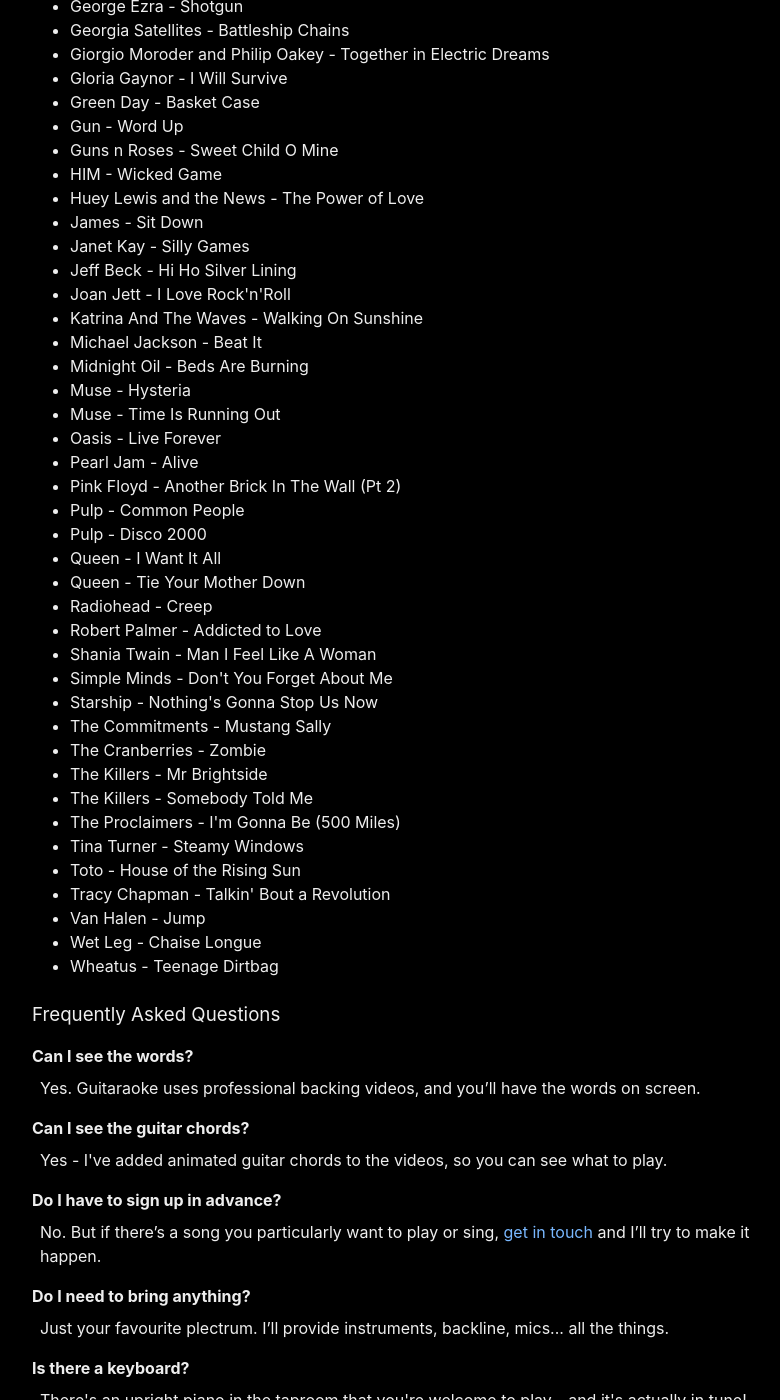
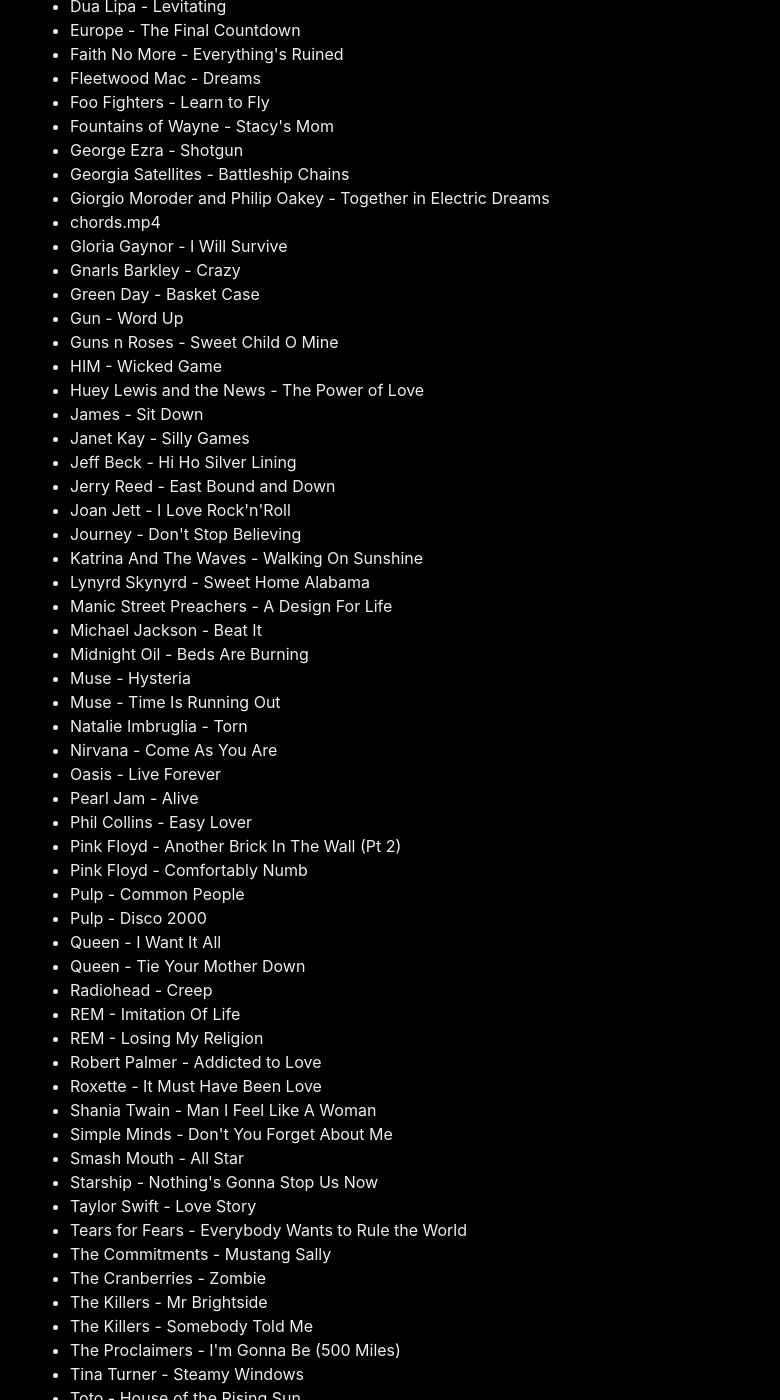
Before and after one commit to dylanbeattie/guitaraoke.live, a Jekyll site: the page built from index.md, in a window 1280 px wide and 1400 px high, scrolled down 1788 px. Shown: the whole window, without its empty margins (238-1018 px from the left). Built offline with Jekyll 4.4.1, drawn with Linux system fonts in a browser that asks for light colours; comment, search, counter and statistics services are not loaded; some of the changed text lies outside the part shown.

Commit message:
Update song list for June 2023

```diff
--- a/_includes/song-list.md
+++ b/_includes/song-list.md
@@ -1,8 +1,11 @@
 <li>4 Non Blondes - Whats Up</li>
+<li>A Star Is Born - Shallow</li>
 <li>A-Ha - Take On Me</li>
+<li>Abba - Waterloo</li>
 <li>ACDC - Highway to Hell</li>
 <li>ACDC - You Shook Me All Night Long</li>
 <li>Adele - Rolling in the Deep</li>
+<li>Aerosmith - Dream On</li>
 <li>Alannah Myles - Black Velvet</li>
 <li>Amy Winehouse - Valerie</li>
 <li>Backstreet Boys - Backstreets Back</li>
@@ -19,18 +22,23 @@
 <li>Bon Jovi - You Give Love a Bad Name</li>
 <li>Bryan Adams - Summer of 69</li>
 <li>Cher - If I Could Turn Back Time</li>
+<li>Chesney Hawkes - The One and Only</li>
 <li>Cream - Crossroads</li>
 <li>Daft Punk - Get Lucky</li>
 <li>Dire Straits - Money For Nothing</li>
 <li>Dire Straits - Sultans of Swing</li>
+<li>Dua Lipa - Levitating</li>
 <li>Europe - The Final Countdown</li>
+<li>Faith No More - Everything's Ruined</li>
 <li>Fleetwood Mac - Dreams</li>
 <li>Foo Fighters - Learn to Fly</li>
 <li>Fountains of Wayne - Stacy's Mom</li>
 <li>George Ezra - Shotgun</li>
 <li>Georgia Satellites - Battleship Chains</li>
 <li>Giorgio Moroder and Philip Oakey - Together in Electric Dreams</li>
+<li>chords.mp4</li>
 <li>Gloria Gaynor - I Will Survive</li>
+<li>Gnarls Barkley - Crazy</li>
 <li>Green Day - Basket Case</li>
 <li>Gun - Word Up</li>
 <li>Guns n Roses - Sweet Child O Mine</li>
@@ -39,24 +47,38 @@
 <li>James - Sit Down</li>
 <li>Janet Kay - Silly Games</li>
 <li>Jeff Beck - Hi Ho Silver Lining</li>
+<li>Jerry Reed - East Bound and Down</li>
 <li>Joan Jett - I Love Rock'n'Roll</li>
+<li>Journey - Don't Stop Believing</li>
 <li>Katrina And The Waves - Walking On Sunshine</li>
+<li>Lynyrd Skynyrd - Sweet Home Alabama</li>
+<li>Manic Street Preachers - A Design For Life</li>
 <li>Michael Jackson - Beat It</li>
 <li>Midnight Oil - Beds Are Burning</li>
 <li>Muse - Hysteria</li>
 <li>Muse - Time Is Running Out</li>
+<li>Natalie Imbruglia - Torn</li>
+<li>Nirvana - Come As You Are</li>
 <li>Oasis - Live Forever</li>
 <li>Pearl Jam - Alive</li>
+<li>Phil Collins - Easy Lover</li>
 <li>Pink Floyd - Another Brick In The Wall (Pt 2)</li>
+<li>Pink Floyd - Comfortably Numb</li>
 <li>Pulp - Common People</li>
 <li>Pulp - Disco 2000</li>
 <li>Queen - I Want It All</li>
 <li>Queen - Tie Your Mother Down</li>
 <li>Radiohead - Creep</li>
+<li>REM - Imitation Of Life</li>
+<li>REM - Losing My Religion</li>
 <li>Robert Palmer - Addicted to Love</li>
+<li>Roxette - It Must Have Been Love</li>
 <li>Shania Twain - Man I Feel Like A Woman</li>
 <li>Simple Minds - Don't You Forget About Me</li>
+<li>Smash Mouth - All Star</li>
 <li>Starship - Nothing's Gonna Stop Us Now</li>
+<li>Taylor Swift - Love Story</li>
+<li>Tears for Fears - Everybody Wants to Rule the World</li>
 <li>The Commitments - Mustang Sally</li>
 <li>The Cranberries - Zombie</li>
 <li>The Killers - Mr Brightside</li>
@@ -68,3 +90,5 @@
 <li>Van Halen - Jump</li>
 <li>Wet Leg - Chaise Longue</li>
 <li>Wheatus - Teenage Dirtbag</li>
+<li>White Stripes - Seven Nation Army</li>
+<li>ZZ Top - Gimme All Your Lovin</li>
```
